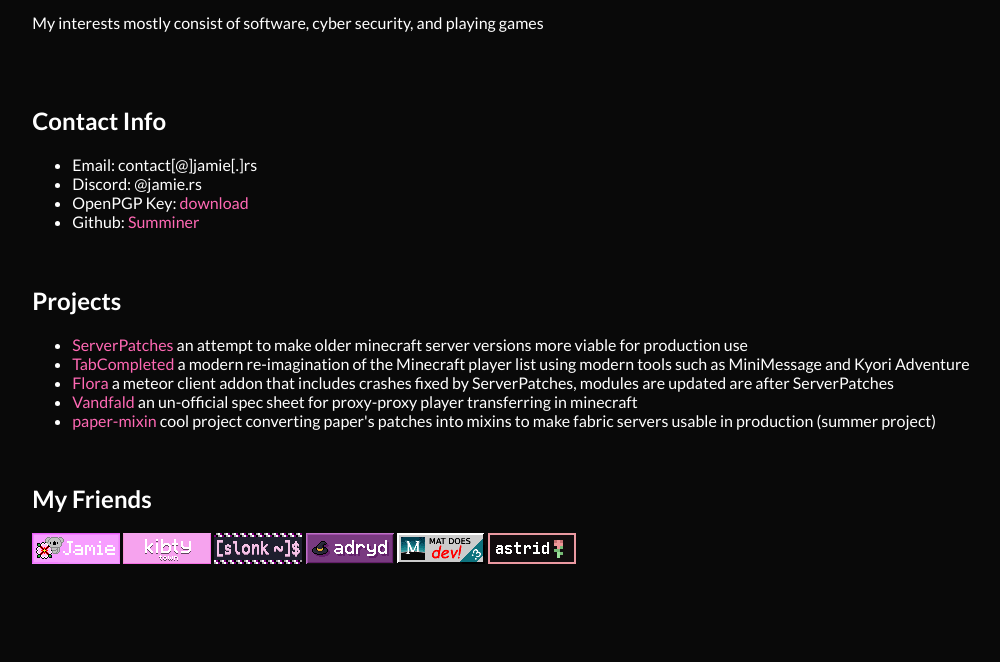
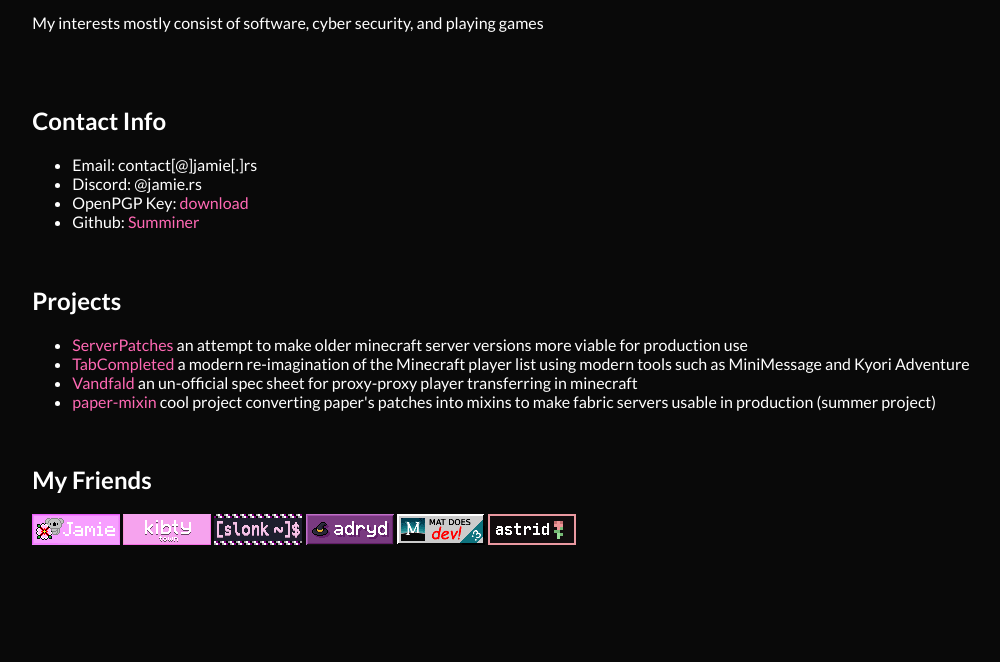
Before and after one commit to Summiner/jamie.rs, a plain HTML site: page index.html in a window 1280 px wide. Shown: the part 127-789 px from the top of the page, without its empty margins (139-1139 px from the left). Drawn offline with Linux system fonts and the light colour scheme.

Commit message:
Update index.html

```diff
--- a/index.html
+++ b/index.html
@@ -31,7 +31,6 @@
             <ul>
                 <li><a href="https://github.com/Summiner/ServerPatches">ServerPatches</a> an attempt to make older minecraft server versions more viable for production use</li>
                 <li><a href="https://github.com/Summiner/TabCompleted">TabCompleted</a> a modern re-imagination of the Minecraft player list using modern tools such as MiniMessage and Kyori Adventure</li>
-                <li><a href="https://github.com/Summiner/Flora">Flora</a> a meteor client addon that includes crashes fixed by ServerPatches, modules are updated are after ServerPatches</li>
                 <li><a href="https://vandfald.jamie.rs">Vandfald</a> an un-official spec sheet for proxy-proxy player transferring in minecraft</li>
                 <li><a href="https://github.com/paper-mixin">paper-mixin</a> cool project converting paper's patches into mixins to make fabric servers usable in production (summer project)</li>
             </ul>
```
